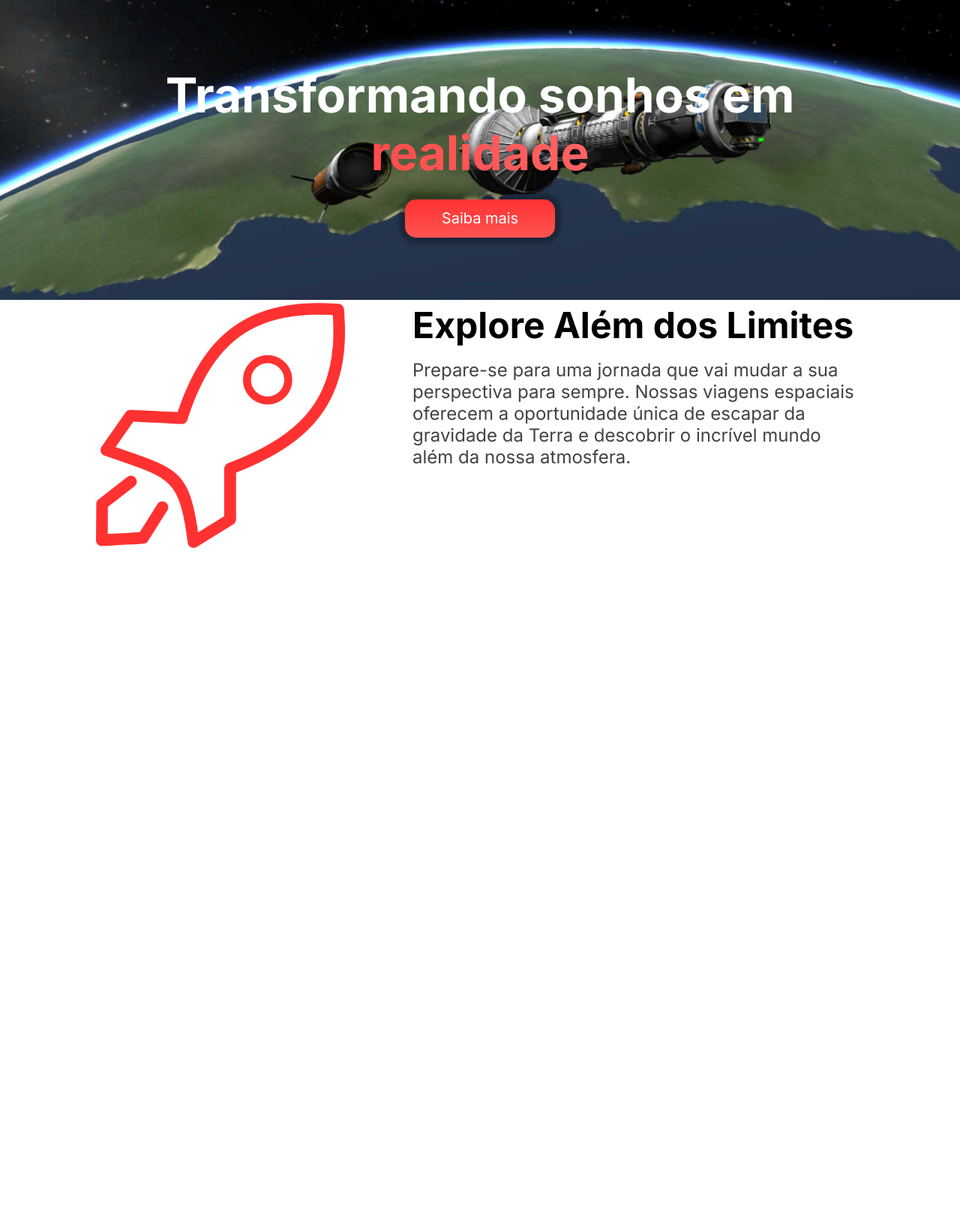
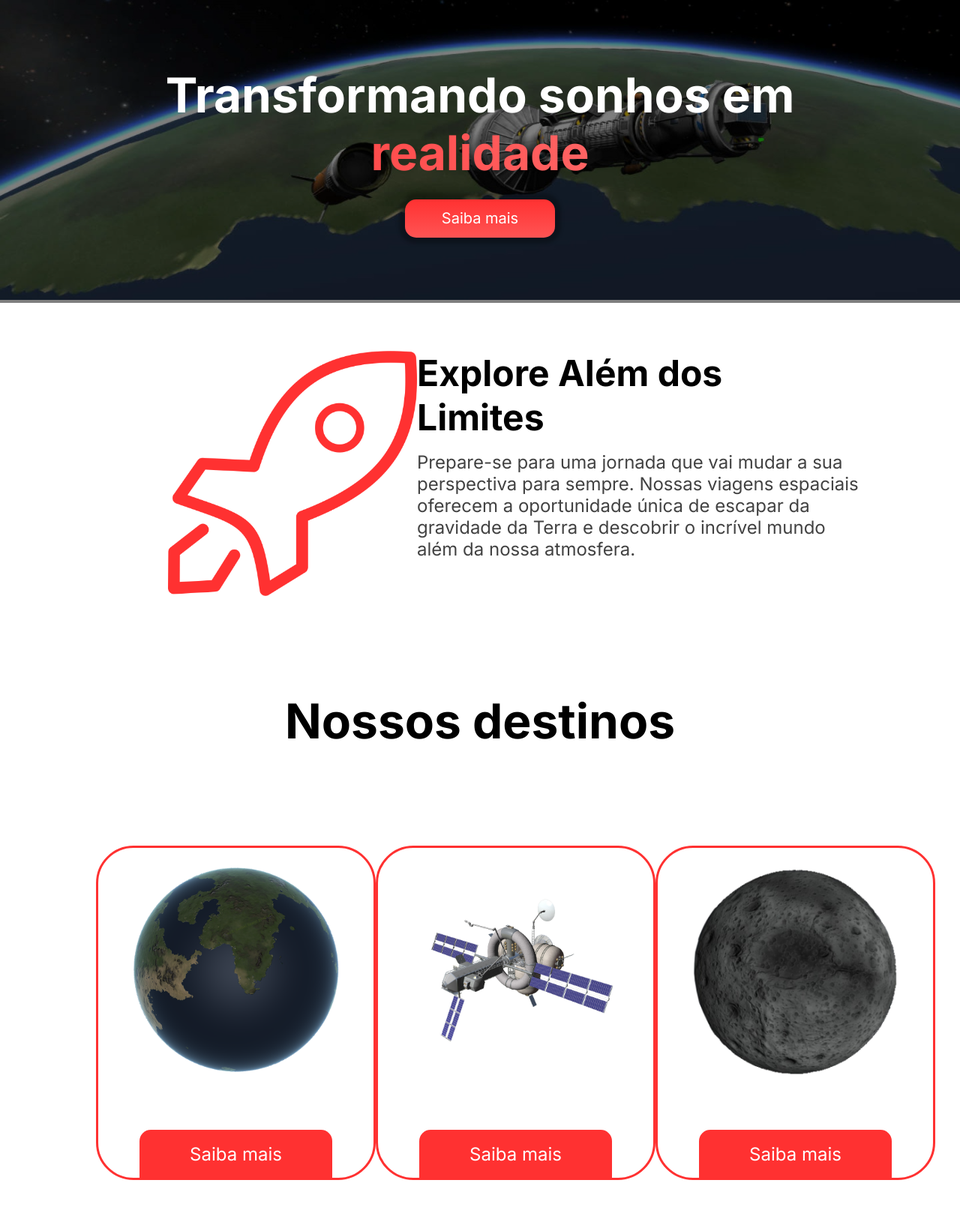
Before and after one commit to pedroddjkkk/Inhax, a PHP site: page / in a window 1280 px wide. Shown: the part 86-1724 px from the top of the page at 75% size. Before the commit the page ends 817 px from the top, so only its background shows below. Run offline with PHP 8.4, Linux system fonts and the light colour scheme; some web fonts are replaced.

Commit message:
Service Cards

```diff
--- a/index.html
+++ b/index.html
@@ -44,5 +44,31 @@
         </span>
       </div>
     </section>
+    <section class="services">
+      <h1>Nossos destinos</h1>
+      <div>
+        <div class="service-card">
+          <div class="backgroud-translation">
+            <h1>Planeta Terra</h1>
+          </div>
+          <img src="images/kerbin.png" alt="" />
+          <button>Saiba mais</button>
+        </div>
+        <div class="service-card">
+          <div class="backgroud-translation">
+            <h1>Kerbal Space Station</h1>
+          </div>
+          <img src="images/kss.png" alt="" />
+          <button>Saiba mais</button>
+        </div>
+        <div class="service-card">
+          <div class="backgroud-translation">
+            <h1>Lua de Kerbin</h1>
+          </div>
+          <img src="images/mun.png" alt="" />
+          <button>Saiba mais</button>
+        </div>
+      </div>
+    </section>
   </body>
 </html>
--- a/style.css
+++ b/style.css
@@ -99,6 +99,7 @@ nav ul li::marker {
   flex-direction: column;
   justify-content: center;
   align-items: center;
+  background: rgba(0, 0, 0, 0.5);
 }
 
 .after-nav .cover-image h1 {
@@ -154,10 +155,10 @@ nav ul li::marker {
 
 .introduction {
   display: flex;
-  width: 80%;
+  width: 65%;
   justify-items: center;
   justify-content: space-between;
-  margin: 0 auto 0 auto;
+  margin: 64px auto 0 auto;
 }
 
 .introduction img {
@@ -170,7 +171,7 @@ nav ul li::marker {
   display: flex;
   flex-direction: column;
   gap: 16px;
-  margin: 0 0 0 64px;
+  width: 500px;
 }
 
 .introduction h1 {
@@ -191,3 +192,83 @@ nav ul li::marker {
   line-height: normal;
   width: 602px;
 }
+
+.services {
+  width: 80%;
+  margin: 128px auto 64px auto;
+}
+
+.services h1 {
+  color: #000;
+  text-align: center;
+  font-family: Inter;
+  font-size: 64px;
+  font-style: normal;
+  font-weight: 700;
+  line-height: normal;
+}
+
+.services div {
+  display: flex;
+  justify-content: space-between;
+  justify-items: center;
+  margin: 64px 0 0 0;
+}
+
+.service-card {
+  width: 367px;
+  height: 440px;
+  flex-shrink: 0;
+  display: flex;
+  flex-direction: column;
+  position: relative;
+  align-items: center;
+  border-radius: 50px;
+  border: 3px solid #ff3131;
+  background: #fff;
+}
+
+.service-card:hover {
+  cursor: pointer;
+  border: 3px solid #ff7e7e;
+}
+
+.service-card:hover >.backgroud-translation{
+  cursor: pointer;
+  opacity: 1;
+}
+
+.backgroud-translation {
+  position: absolute;
+  top: -14.8%;
+  left: 0;
+  width: calc(100% + 3px);
+  height: calc(100% + 3px);
+  border-radius: inherit;
+  opacity: 0;
+  background: linear-gradient(180deg, #ff3131 0%, #ff7e7e 100%);
+  transition: opacity 0.7s ease-in-out;
+}
+
+.service-card button {
+  align-self: center;
+  width: 70%;
+  height: 64px;
+  border-radius: 15px 15px 0px 0px;
+  background: #ff3131;
+  border: none;
+  color: #fff;
+  text-align: center;
+  font-family: Inter;
+  font-size: 24px;
+  font-style: normal;
+  font-weight: 500;
+  line-height: normal;
+  z-index: 10;
+}
+
+.service-card img {
+  width: 75%;
+  height: 75%;
+  object-fit: contain;
+}
```
Also changed, not shown: images/kerbin.png (added), images/kss.png (added), images/mun.png (added).
